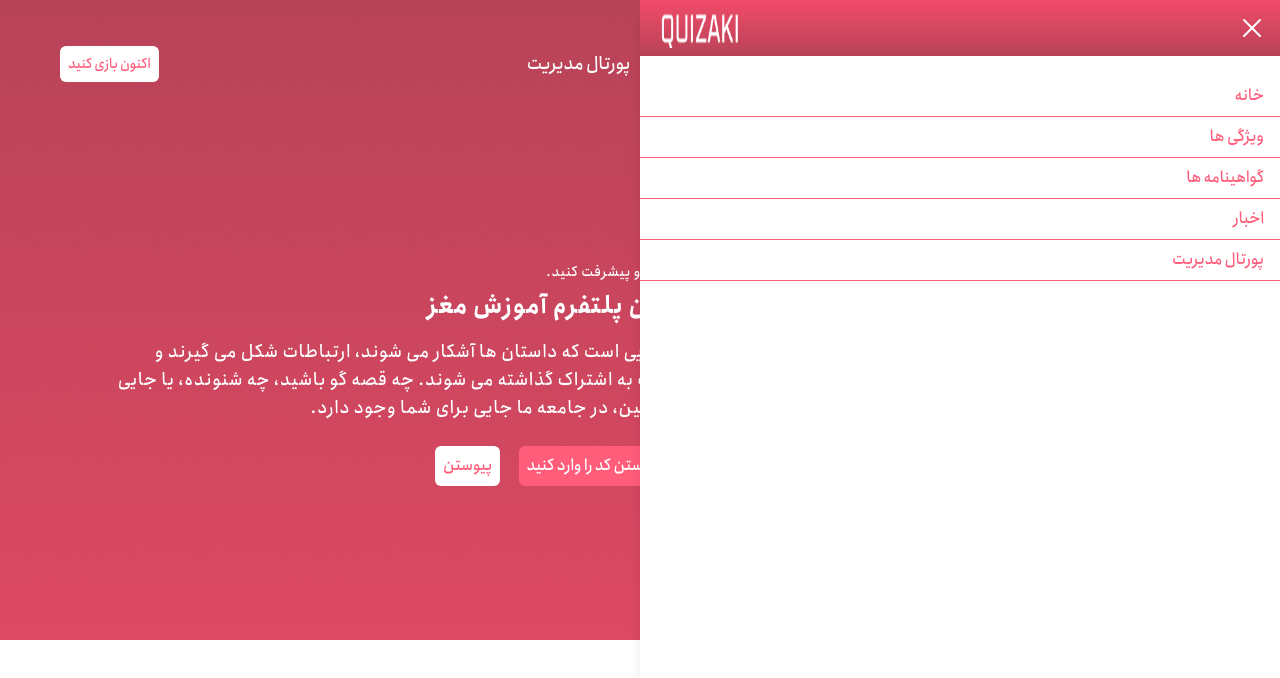
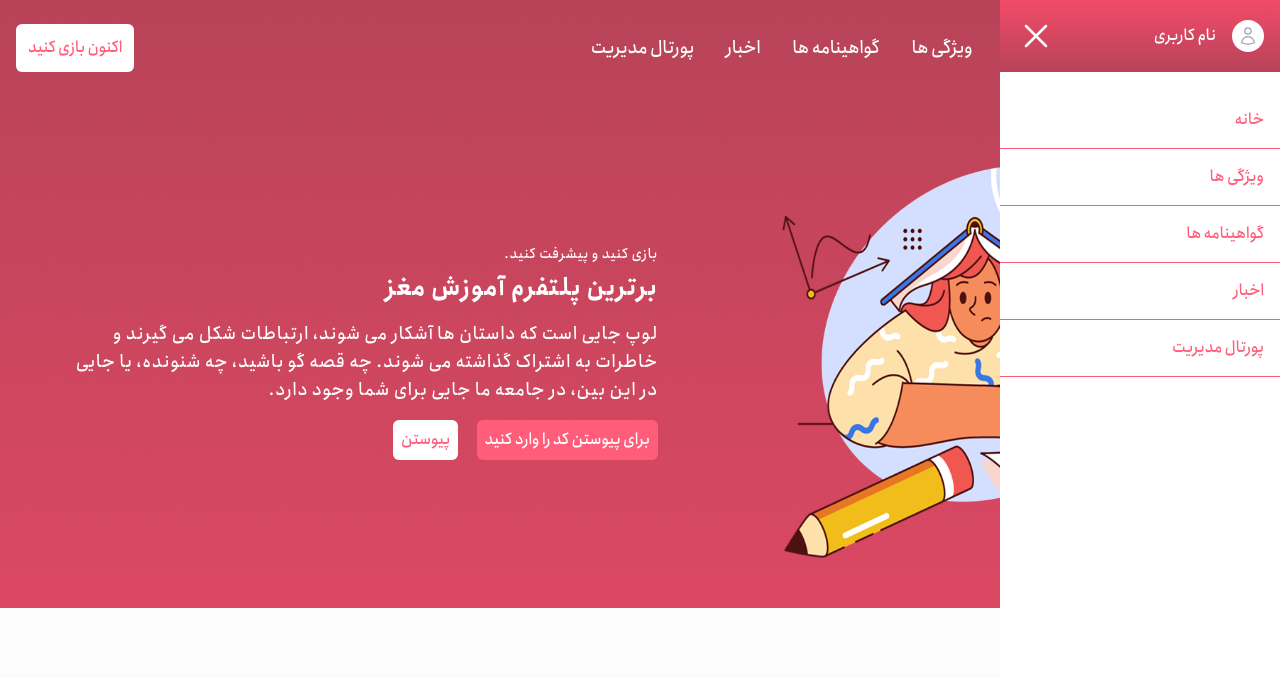
Before and after one commit to amirbarfar/quiz, a website built with Vite: page index.html in a window 1280 px wide. Built offline with nearby package versions, Linux system fonts and the light colour scheme.

Commit message:
navbar fix

```diff
--- a/index.html
+++ b/index.html
@@ -1,40 +1,44 @@
-<!doctype html>
+<!DOCTYPE html>
 <html lang="en" dir="rtl">
 <head>
-    <meta charset="UTF-8" />
-    <link rel="icon" type="image/svg+xml" href="/vite.svg" />
-    <meta name="viewport" content="width=device-width, initial-scale=1.0" />
+    <meta charset="UTF-8">
+    <meta name="viewport" content="width=device-width, initial-scale=1.0">
+    <link rel="stylesheet" href="./src/index.css">
     <title>Vite App</title>
-    <link rel="stylesheet" href="./src/index.css">
 </head>
-  <body class="font-medium">
+<body class="font-medium bg-bg-body">
     <!-- header -->
-      <header class="container mx-auto" style="background-image: url('./public/images/background.png');">
-        <nav class="top-0">
+    <header style="background-image: url('./public/images/background.png');">
+        <div>
          <!-- sidebar -->
-          <ul id="sidebar" class="absolute bg-fixed z-20 shadow-lg bg-white text-red-primary w-1/2 h-full top-0 ">
-            <div class="p-2 mb-5 flex justify-between items-center" style="background: linear-gradient(to top ,#B74358 , #F24B69);">
-              <div id="close-sidebar" class="flex items-center justify-center font-bold size-10  rounded-xl p-1 cursor-pointer transitio delay-150 duration-300 ease-in-out hover:-translate-y-1 hover:scale-110 ">
-                <svg xmlns="http://www.w3.org/2000/svg" fill="none" viewBox="0 0 24 24" stroke-width="1.5" stroke="currentColor" class="w-8 h-8 stroke-white">
+          <ul id="sidebar" class="absolute z-20 bg-fixed bg-white w-70 h-full mt-0">
+            <div class="flex justify-between items-center p-4 mb-5" style="background: linear-gradient(to top ,#B74358 , #F24B69);">
+                <div class="flex justify-center items-center gap-4">
+                    <div class="bg-white rounded-full w-8 h-8 flex justify-center items-center">
+                        <svg xmlns="http://www.w3.org/2000/svg" fill="none" viewBox="0 0 24 24" stroke-width="1.5" stroke="currentColor" class="w-5 h-5 stroke-gray-400">
+                            <path stroke-linecap="round" stroke-linejoin="round" d="M15.75 6a3.75 3.75 0 1 1-7.5 0 3.75 3.75 0 0 1 7.5 0ZM4.501 20.118a7.5 7.5 0 0 1 14.998 0A17.933 17.933 0 0 1 12 21.75c-2.676 0-5.216-.584-7.499-1.632Z" />
+                          </svg>
+                    </div>
+                    <p class="text-white">نام کاربری</p>
+                </div>
+                <div id="close-sidebar"  class="cursor-pointer transitio delay-150 duration-300 ease-in-out hover:-translate-y-1 hover:scale-110 ">
+                    <svg xmlns="http://www.w3.org/2000/svg" fill="none" viewBox="0 0 24 24" stroke-width="1.5" stroke="currentColor" class="w-10 h-10 stroke-white">
                         <path stroke-linecap="round" stroke-linejoin="round" d="M6 18 18 6M6 6l12 12" />
                       </svg>
                 </div>
-              <div>
-                <img class="w-30 h-10" src="./public/images/logo.png" alt="">
             </div>
+            <li><a class="block p-4 border-b-1 border-pink-primary text-pink-primary" href="./index.html">خانه</a></li>
+            <li><a class="block p-4 border-b-1 border-pink-primary text-pink-primary" href="#">ویژگی ها</a></li>
+            <li><a class="block p-4 border-b-1 border-pink-primary text-pink-primary" href="#">گواهینامه ها</a></li>
+            <li><a class="block p-4 border-b-1 border-pink-primary text-pink-primary" href="#">اخبار</a></li>
+            <li><a class="block p-4 border-b-1 border-pink-primary text-pink-primary" href="#">پورتال مدیریت</a></li>
+          </ul>
 
-            </div>
-            <li><a class="block px-4 py-2 border-b-1" href="#">خانه</a></li>
-            <li><a class="block px-4 py-2 border-b-1" href="#">ویژگی ها</a></li>
-            <li><a class="block px-4 py-2 border-b-1" href="#">گواهینامه ها</a></li>
-            <li><a class="block px-4 py-2 border-b-1" href="#">اخبار</a></li>
-            <li><a class="block px-4 py-2 border-b-1" href="#">پورتال مدیریت</a></li>
-          </ul>
-        </nav>
+          <div id="backdrop" class="absolute -z-20 h-full w-full"></div>
          <!-- nav -->
-        <div id="backdrop" class="h-screen z-20 absolute  hidden"></div>
-        <div class="md:hidden flex justify-between items-center p-4 mb-5">
-          <div id="show-sidebar" class="flex items-center justify-center font-bold size-10  rounded-xl p-1 cursor-pointer transitio delay-150 duration-300 ease-in-out hover:-translate-y-1 hover:scale-110 ">
+          <div class="md:hidden block">
+           <div class="flex justify-between items-center p-4 mb-5">
+            <div id="show-sidebar" class="cursor-pointer transitio delay-150 duration-300 ease-in-out hover:-translate-y-1 hover:scale-110 ">
                 <svg xmlns="http://www.w3.org/2000/svg" fill="none" viewBox="0 0 24 24" stroke-width="1.5" stroke="currentColor" class="w-8 h-8 stroke-white">
                     <path stroke-linecap="round" stroke-linejoin="round" d="M3.75 6.75h16.5M3.75 12h16.5m-16.5 5.25h16.5" />
                   </svg>
@@ -43,45 +47,82 @@
                 <img src="./public/images/logo.png" alt="">
             </div>
            </div>
+          </div>
 
           <!-- desktop navbar -->
-         <nav class="md:block hidden sticky z-10 top-0">
-         <div class="flex justify-between items-center py-10 px-15 ">
-          <ul class="text-white flex items-center gap-x-4 text-lg">
-            <li><a class="block p-2  ml-5" href="#"><img src="./public/images/logo.png" alt=""></a></li>
-            <li><a class="block p-2 " href="#">خانه</a></li>
-            <li><a class="block p-2 " href="#">ویژگی ها</a></li>
-            <li><a class="block p-2 " href="#">گواهینامه ها</a></li>
-            <li><a class="block p-2 " href="#">اخبار</a></li>
-            <li><a class="block p-2 " href="#">پورتال مدیریت</a></li>
+
+          <nav class="container mx-auto md:block hidden top-0 ">
+            <div class="flex justify-between items-center  px-4 py-6">
+                <ul class="flex items-center lg:gap-x-4 gap-x-2 text-white lg:text-lg text-sm">
+                    <li><a class="block p-2" class="block p-2  ml-5" href="#"><img src="./public/images/logo.png" alt=""></a></li>
+                    <li><a class="block p-2" href="./index.html">خانه</a></li>
+                    <li><a class="block p-2" href="#">ویژگی ها</a></li>
+                    <li><a class="block p-2" href="#">گواهینامه ها</a></li>
+                    <li><a class="block p-2" href="#">اخبار</a></li>
+                    <li><a class="block p-2" href="#">پورتال مدیریت</a></li>
                 </ul>
-          <button class="bg-white text-red-primary p-2 rounded-md text-sm cursor-pointer transitio delay-150 duration-300 ease-in-out hover:-translate-y-1 hover:scale-110 ">اکنون بازی کنید</button>
+                <button class="bg-white text-pink-primary  p-3 rounded-md text-base cursor-pointer transitio delay-150 duration-300 ease-in-out hover:-translate-y-1 hover:scale-110 ">اکنون بازی کنید</button>
             </div>
           </nav>
 
-           <!-- image header -->
-        <div class="md:flex justify-center items-center p-4">
+          <!-- image header  -->
+           <div class="md:flex justify-around items-center p-4">
+            <div class="order-1 w-80 sm:w-125 md:w-150">
+                <p class="text-white text-xs md:text-sm tracking-wider mb-2">بازی کنید و پیشرفت کنید.</p>
+                <h1 class="md:block hidden font-bold text-2xl text-white tracking-wider mb-4">برترین پلتفرم آموزش مغز</h1>
+                <h1 class="md:hidden text-white font-bold text-lg sm:text-xl tracking-wider mb-4">برترین برنامه آموزش مغز</h1>
+                <p class="md:text-lg sm:text-base text-sm text-white tracking-wider mb-4">لوپ جایی است که داستان ها آشکار می شوند، ارتباطات شکل می گیرند و خاطرات به اشتراک گذاشته می شوند. چه قصه گو باشید، چه شنونده، یا جایی در این بین، در جامعه ما جایی برای شما وجود دارد.</p>
+                <button class="md:hidden bg-red-primary text-white text-sm p-1.5 ml-2 rounded-md cursor-pointer transitio delay-150 duration-300 ease-in-out hover:-translate-y-1 hover:scale-110 ">بیشتر بیاموزید</button>
+                <button class="md:hidden bg-white text-red-primary text-sm p-1.5 rounded-md cursor-pointer transitio delay-150 duration-300 ease-in-out hover:-translate-y-1 hover:scale-110 ">بازی کن</button>
+                <a href="./src/login.html"><button class="md:inline-block hidden bg-red-primary text-white p-2 rounded-md ml-4 cursor-pointer transitio delay-150 duration-300 ease-in-out hover:-translate-y-1 hover:scale-110 ">برای پیوستن کد را وارد کنید</button></a>
+                <button class="md:inline-block hidden bg-white text-red-primary p-2 rounded-md cursor-pointer transitio delay-150 duration-300 ease-in-out hover:-translate-y-1 hover:scale-110 ">پیوستن</button>
 
-          <div class="text-white md:order-1 mb-5 w-90 md:w-150">
-            <p class="md:text-sm text-[10px] tracking-wider mb-2">بازی کنید و پیشرفت کنید.</p>
-            <h1 class="md:block hidden text-2xl tracking-wider font-bold mb-4">برترین پلتفرم آموزش مغز</h1>
-            <h1 class="md:hidden text-sm tracking-wider font-bold mb-4">برترین برنامه آموزش مغز</h1>
-            <p class="md:text-lg text-[12px] tracking-wider mb-6">لوپ جایی است که داستان ها آشکار می شوند، ارتباطات شکل می گیرند و خاطرات به اشتراک گذاشته می شوند. چه قصه گو باشید، چه شنونده، یا جایی در این بین، در جامعه ما جایی برای شما وجود دارد.</p>
-            <button class="md:hidden bg-red-primary text-sm p-1.5 ml-2 rounded-md cursor-pointer transitio delay-150 duration-300 ease-in-out hover:-translate-y-1 hover:scale-110 ">بیشتر بیاموزید</button>
-            <button class="md:hidden bg-white text-red-primary text-sm p-1.5 rounded-md cursor-pointer transitio delay-150 duration-300 ease-in-out hover:-translate-y-1 hover:scale-110 ">بازی کن</button>
-            <button class="md:inline-block hidden bg-red-primary p-2 rounded-md ml-4 cursor-pointer transitio delay-150 duration-300 ease-in-out hover:-translate-y-1 hover:scale-110 ">برای پیوستن کد را وارد کنید</button>
-            <button class="md:inline-block hidden bg-white text-red-primary p-2 rounded-md cursor-pointer transitio delay-150 duration-300 ease-in-out hover:-translate-y-1 hover:scale-110 ">پیوستن</button>
             </div>
-
             <div class="flex justify-center items-center">
                 <img class="md:w-120 md:h-120 w-100 h-100" src="./public/images/test-exam-study-adult-child_01 1.png" alt="">
               </div>
-
            </div>
 
+    </header>
 
-      </header>
+
 
     <script type="module" src="/src/main.js"></script>
 </body>
 </html>
+
+
+
+          <!-- <div class="p-4 grid grid-cols-1 md:grid-cols-3 text-white gap-8 mt-10 mb-10">
+
+            <div class="bg-pink-primary gap-y-4 w-80 h-60 rounded-2xl flex flex-col justify-center items-center">
+              <div class="">
+                <img src="./public/images/picon.svg" alt="">
+              </div>
+              <h2 class="">سطوح دشواری تطبیقی</h2>
+              <p class="text-center text-sm">آزمون ها به طور خودکار سطح دشواری خود را بر اساس عملکرد شما تنظیم می کنند،
+                و اطمینان می دهند که شما همیشه به چالش کشیده شده و درگیر هستید.
+              </p>
+            </div>
+
+            <div class="bg-pink-primary gap-y-4 w-80 h-60 rounded-2xl flex flex-col justify-center items-center">
+              <div class="">
+                <img src="./public/images/picon.svg" alt="">
+              </div>
+              <h2 class="">سطوح دشواری تطبیقی</h2>
+              <p class="text-center text-sm">آزمون ها به طور خودکار سطح دشواری خود را بر اساس عملکرد شما تنظیم می کنند،
+                و اطمینان می دهند که شما همیشه به چالش کشیده شده و درگیر هستید.
+              </p>
+            </div>
+
+            <div class="bg-pink-primary gap-y-4 w-80 h-60 rounded-2xl flex flex-col justify-center items-center">
+              <div class="">
+                <img src="./public/images/picon.svg" alt="">
+              </div>
+              <h2 class="">سطوح دشواری تطبیقی</h2>
+              <p class="text-center text-sm">آزمون ها به طور خودکار سطح دشواری خود را بر اساس عملکرد شما تنظیم می کنند،
+                و اطمینان می دهند که شما همیشه به چالش کشیده شده و درگیر هستید.
+              </p>
+            </div>
+
+          </div> -->
--- a/src/index.css
+++ b/src/index.css
@@ -14,5 +14,9 @@
     --font-bold : 'bold';
     --font-medium : 'medium';
     --color-red-primary: #FF5D7A;
+    --color-bg-body: #FCFCFC;
+    --color-green-primary: #42C595;
+    --color-yellow-primary: #F29F05;
+    --color-pink-primary: #FF5D7A;
 
 }
```
Also changed, not shown: public/images/00e497aad45db95f6ca2013d3378cd74.jpg (added), public/images/icon.svg (added), public/images/iicon.svg (added), public/images/picon.svg (added). Lines whose indentation alone changed are shown as unchanged.
